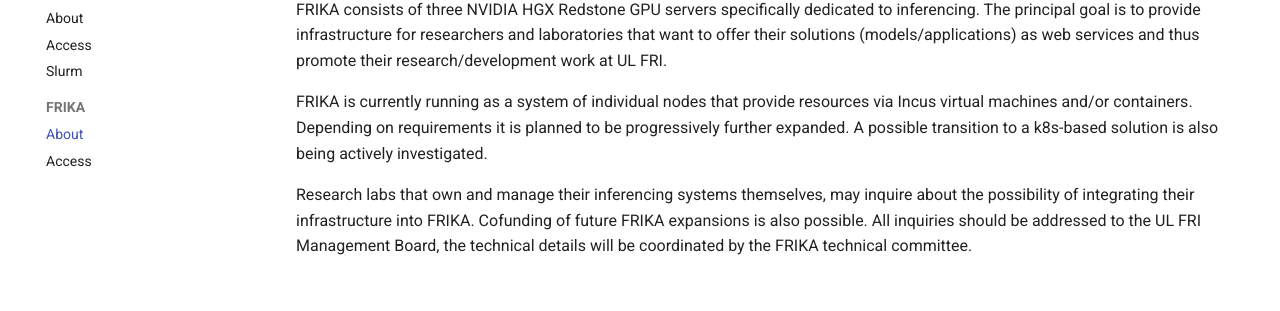
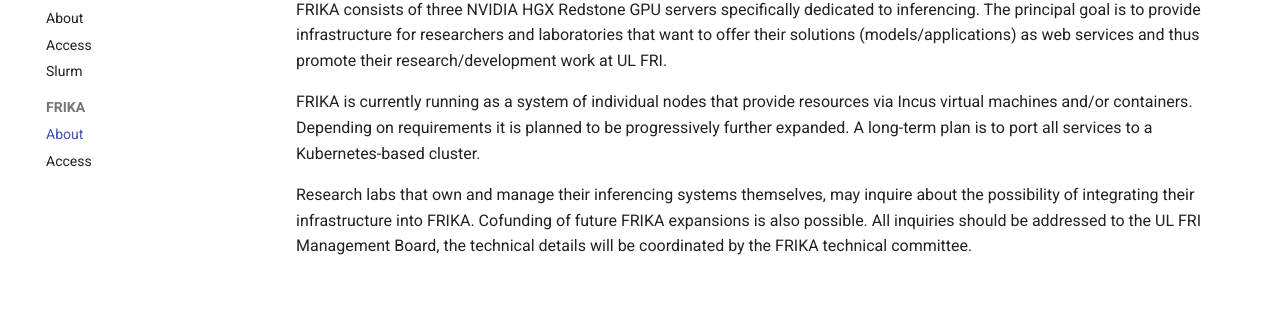
Before and after one commit to UL-FRI/docs.rdc.si, an MkDocs documentation site: the page built from docs/FRIKA/about.md, in a window 1280 px wide. Shown: the part 183-494 px from the top of the page. Built offline with MkDocs 1.6.1 and Material for MkDocs 9.7.7, drawn with Linux system fonts in a browser that asks for light colours.

Commit message:
fix: k8s text and wording
Signed-off-by: Iztok Lebar Bajec <ilb@fri.uni-lj.si>

```diff
--- a/docs/FRIKA/about.md
+++ b/docs/FRIKA/about.md
@@ -2,6 +2,6 @@
 
 FRIKA consists of three NVIDIA HGX Redstone GPU servers specifically dedicated to inferencing. The principal goal is to provide infrastructure for researchers and laboratories that want to offer their solutions (models/applications) as web services and thus promote their research/development work at UL FRI.
 
-FRIKA is currently running as a system of individual nodes that provide resources via Incus virtual machines and/or containers. Depending on requirements it is planned to be progressively further expanded. A possible transition to a k8s-based solution is also being actively investigated.
+FRIKA is currently running as a system of individual nodes that provide resources via Incus virtual machines and/or containers. Depending on requirements it is planned to be progressively further expanded. A long-term plan is to port all services to a Kubernetes-based cluster.
 
 Research labs that own and manage their inferencing systems themselves, may inquire about the possibility of integrating their infrastructure into FRIKA. Cofunding of future FRIKA expansions is also possible. All inquiries should be addressed to the UL FRI Management Board, the technical details will be coordinated by the FRIKA technical committee.
```
Also changed, not shown: docs/index.md (+1 -9 lines).
